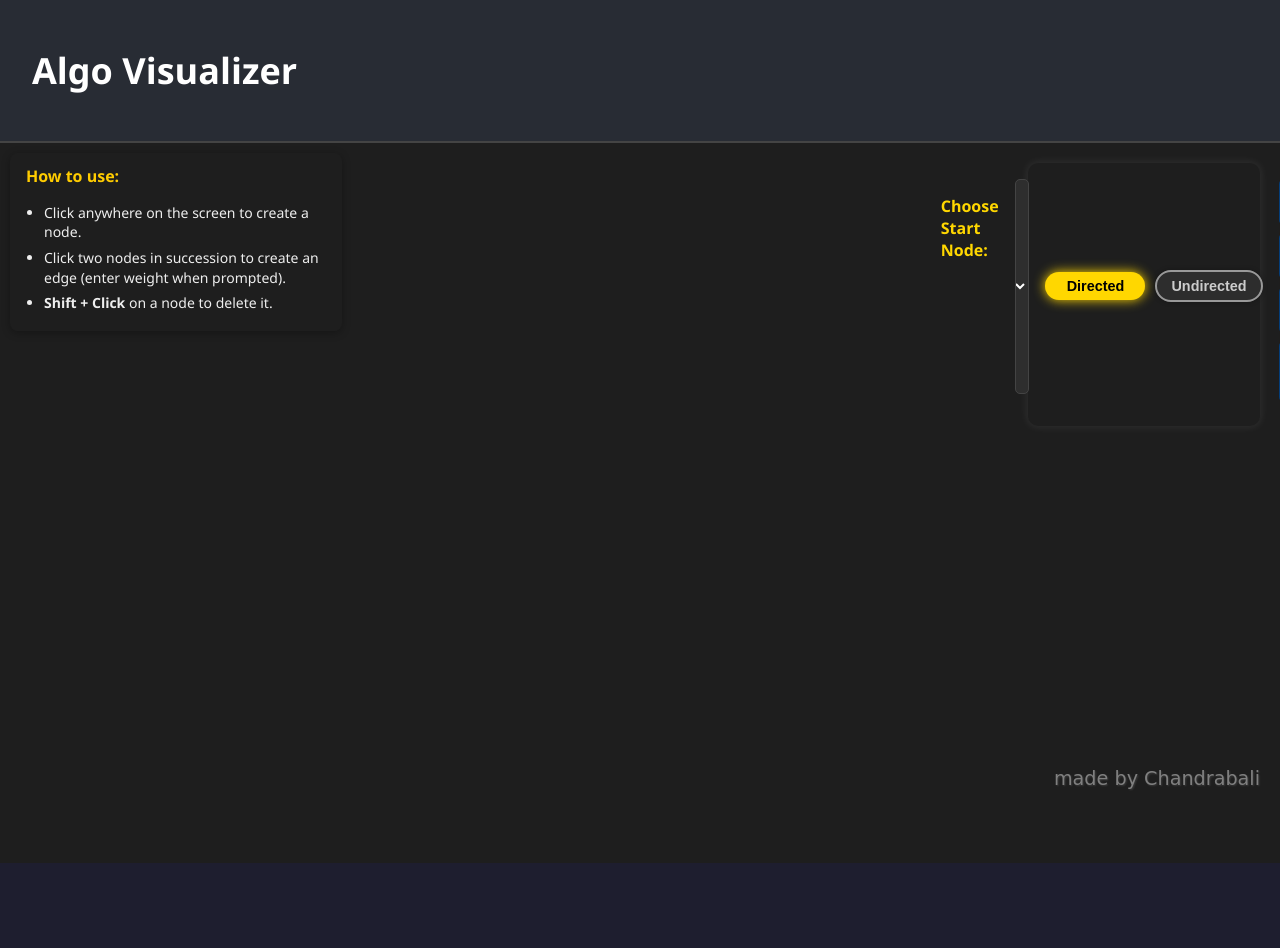
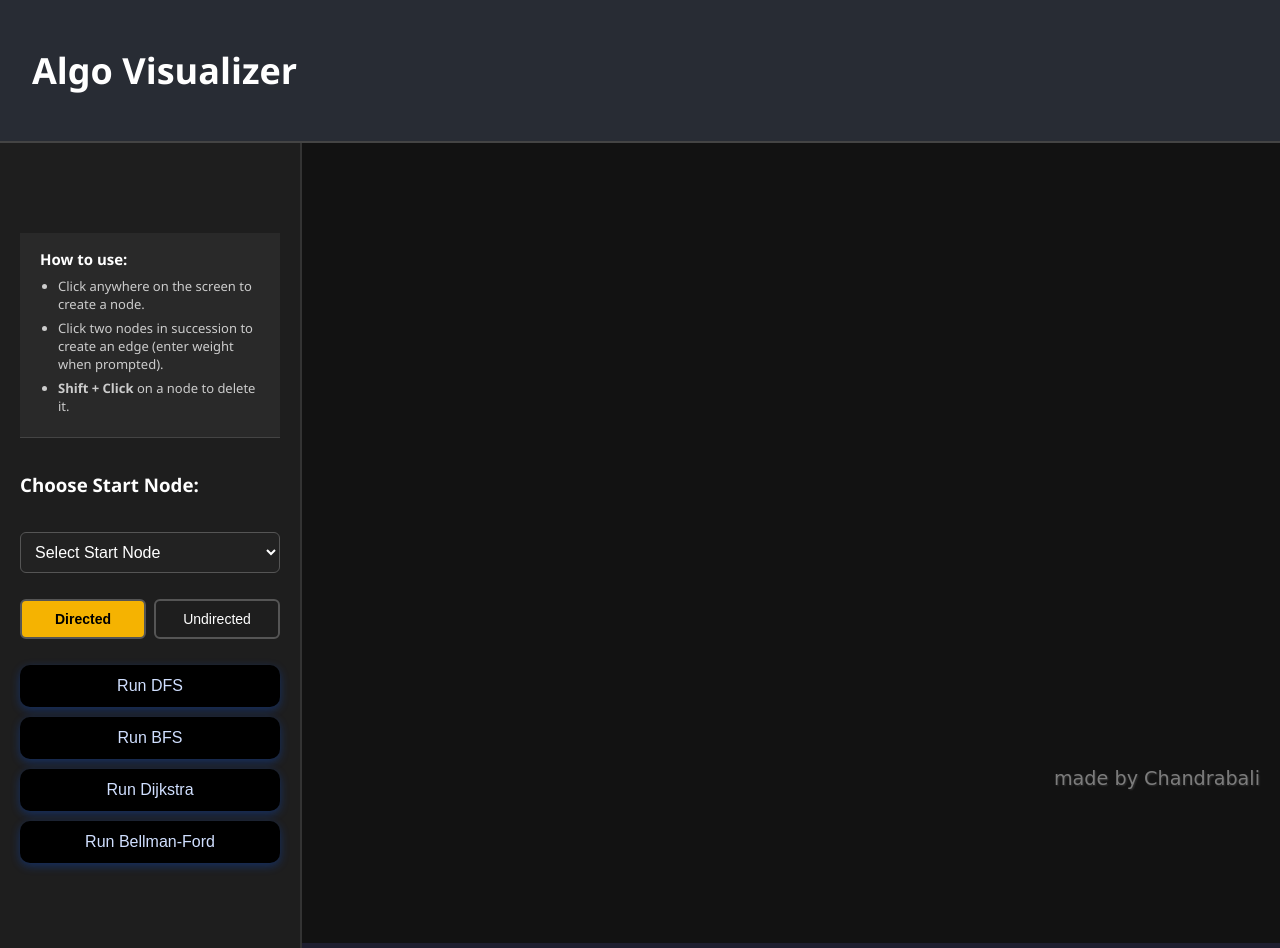
Before and after one commit to cb-04/Algo-visualizer, a React (Create React App) app: page /graph in a window 1280 px wide. Before the commit the page ends 863 px from the top, so only its background shows below. Built offline with nearby package versions, Linux system fonts and the light colour scheme.

Commit message:
Final Fixes

```diff
--- a/src/algorithms/dfs.js
+++ b/src/algorithms/dfs.js
@@ -1,4 +1,4 @@
-export default function dfs(nodes, edges, startId) {
+export default function dfs(nodes, edges, startId, isDirected = true) {
   const visited = [];
   const visitedSet = new Set();
 
@@ -9,7 +9,9 @@ export default function dfs(nodes, edges, startId) {
 
   edges.forEach(edge => {
     adjacencyList[edge.from].push(edge.to);
-    adjacencyList[edge.to].push(edge.from); // Make it undirected
+    if (!isDirected) {
+      adjacencyList[edge.to].push(edge.from); // Only add reverse if undirected
+    }
   });
 
   function dfsHelper(nodeId) {
--- a/src/algorithms/dijkstra.js
+++ b/src/algorithms/dijkstra.js
@@ -1,13 +1,14 @@
-export default function dijkstra(nodes, edges, startId) {
+export default function dijkstra(nodes, edges, startId, isDirected = true) {
   const distances = {};
   const visitedOrder = [];
   const visited = new Set();
 
+  // Initialize distances to infinity
   nodes.forEach(n => distances[n.id] = Infinity);
   distances[startId] = 0;
 
   while (visited.size < nodes.length) {
-    // Pick unvisited node with smallest distance
+    // Pick unvisited node with the smallest distance
     let currentNode = null;
     let smallestDistance = Infinity;
 
@@ -23,10 +24,13 @@ export default function dijkstra(nodes, edges, startId) {
     visitedOrder.push(currentNode);
     visited.add(currentNode);
 
-    // Update neighbors
+    // Update neighbors (respecting directed or undirected setting)
     for (let edge of edges) {
-      if (edge.from === currentNode) {
-        const neighbor = edge.to;
+      const isForward = edge.from === currentNode;
+      const isReverse = !isDirected && edge.to === currentNode;
+
+      if (isForward || isReverse) {
+        const neighbor = isForward ? edge.to : edge.from;
         const alt = distances[currentNode] + edge.weight;
         if (alt < distances[neighbor]) {
           distances[neighbor] = alt;
--- a/src/components/GraphVisualizer.jsx
+++ b/src/components/GraphVisualizer.jsx
@@ -59,21 +59,21 @@ export default function GraphVisualizer() {
   const runDFS = async () => {
     if (startNodeId === null) return alert('Please select a start node!');
     setVisitedNodes([]);
-    const order = dfs(nodes, edges, startNodeId);
+    const order = dfs(nodes, edges, startNodeId, isDirected);
     await animateTraversal(order);
   };
 
   const runBFS = async () => {
     if (startNodeId === null) return alert('Please select a start node!');
     setVisitedNodes([]);
-    const order = bfs(nodes, edges, startNodeId);
+    const order = bfs(nodes, edges, startNodeId, isDirected);
     await animateTraversal(order);
   };
 
   const runDijkstra = async () => {
     if (startNodeId === null) return alert('Please select a start node!');
     setVisitedNodes([]);
-    const { distances, visitedOrder } = dijkstra(nodes, edges, startNodeId);
+    const { distances, visitedOrder } = dijkstra(nodes, edges, startNodeId, isDirected);
     setDistances(distances);
     await animateTraversal(visitedOrder);
   };
@@ -81,7 +81,7 @@ export default function GraphVisualizer() {
   const runBellmanFord = async () => {
     if (startNodeId === null) return alert('Please select a start node!');
     setVisitedNodes([]);
-    const result = bellmanFord(nodes, edges, startNodeId);
+    const result = bellmanFord(nodes, edges, startNodeId, isDirected);
     if (result.hasNegativeCycle) {
       alert('Graph contains a negative weight cycle.');
     } else {
@@ -92,8 +92,16 @@ export default function GraphVisualizer() {
   };
 
   return (
-    <div className="graph-canvas" onClick={handleCanvasClick}>
+    <div className="graph-canvas">
       <div className="controls">
+        <div className="how-to">
+          <h3> How to use:</h3>
+          <ul>
+            <li> Click anywhere on the screen to create a node.</li>
+            <li> Click two nodes in succession to create an edge (enter weight when prompted).</li>
+            <li> <strong>Shift + Click</strong> on a node to delete it.</li>
+          </ul>
+        </div>
         <h3>Choose Start Node:</h3>
         <select value={startNodeId ?? ''} onChange={(e) => setStartNodeId(parseInt(e.target.value))}>
           <option value="">Select Start Node</option>
@@ -115,6 +123,7 @@ export default function GraphVisualizer() {
         </div>
       </div>
 
+      <div className="canvas-area" onClick={handleCanvasClick}>
         <svg className="graph-edges" style={{ position: 'absolute', top: 0, left: 0, width: '100%', height: '100%', pointerEvents: 'none', zIndex: 0 }}>
           <defs>
             <marker id="arrowhead" markerWidth="10" markerHeight="7" refX="10" refY="3.5" orient="auto" markerUnits="strokeWidth">
@@ -132,22 +141,19 @@ export default function GraphVisualizer() {
             const y2 = to.y + 15;
             const midX = (x1 + x2) / 2;
             const midY = (y1 + y2) / 2;
-          // Calculate direction
+
             const dx = x2 - x1;
             const dy = y2 - y1;
             const distance = Math.hypot(dx, dy);
-          const nodeRadius = 15; // Adjust based on node size
+            const nodeRadius = 15;
 
-          // Shorten end of line to stop before hitting the node
             const shortenRatio = (distance - nodeRadius) / distance;
             const shortenedX2 = x1 + dx * shortenRatio;
             const shortenedY2 = y1 + dy * shortenRatio;
 
-          // Similarly, if you want to shorten the start too (optional)
             const shortenStartRatio = nodeRadius / distance;
             const shortenedX1 = x1 + dx * shortenStartRatio;
             const shortenedY1 = y1 + dy * shortenStartRatio;
-
 
             return (
               <React.Fragment key={index}>
@@ -160,7 +166,6 @@ export default function GraphVisualizer() {
                   strokeWidth="2"
                   markerEnd={edge.directed ? 'url(#arrowhead)' : ''}
                 />
-
                 <text
                   x={midX}
                   y={midY - 5}
@@ -189,13 +194,6 @@ export default function GraphVisualizer() {
           </div>
         ))}
 
-      <div className="instructions">
-        <h3> How to use:</h3>
-        <ul>
-          <li> Click anywhere on the screen to create a node.</li>
-          <li> Click two nodes in succession to create an edge (enter weight when prompted).</li>
-          <li> <strong>Shift + Click</strong> on a node to delete it.</li>
-        </ul>
       </div>
     </div>
   );
--- a/src/styles/GraphVisualizer.css
+++ b/src/styles/GraphVisualizer.css
@@ -1,189 +1,145 @@
+/* GraphVisualizer.css */
+
 .graph-canvas {
-  width: 100%;
-  height: 90vh;
   position: relative;
-  background-color: #1e1e1e; /* Dark background */
+  height: 100vh;
+  display: flex;
+  background-color: #121212;
+  color: white;
+  font-family: 'Segoe UI', Tahoma, Geneva, Verdana, sans-serif;
+}
+
+.controls {
+  width: 260px;
+  background-color: #1e1e1e;
+  border-right: 2px solid #333;
+  display: flex;
+  flex-direction: column;
+  height: 100vh;
+  overflow-y: auto;
+  padding-top: 5px; /* 🟢 Adjust this */
+  padding-left: 20px;
+  padding-right: 20px;
+}
+
+
+
+.controls select {
+  padding: 10px;
+  font-size: 16px;
+  background-color: #222;
+  color: white;
+  border: 1px solid #555;
+  border-radius: 6px;
+}
+
+.edge-toggle-container {
+  display: flex;
+  justify-content: space-between;
+  gap: 8px;
+  margin-top: 10px;
+}
+
+.edge-toggle-button {
+  flex: 1;
+  padding: 10px;
+  font-size: 14px;
+  background-color: transparent;
+  border: 2px solid #555;
+  color: white;
+  border-radius: 6px;
+  cursor: pointer;
+  transition: 0.3s ease;
+}
+
+.edge-toggle-button.active {
+  background-color: #f5b301;
+  color: black;
+  font-weight: bold;
+}
+
+.algo-buttons {
+  display: flex;
+  flex-direction: column;
+  gap: 10px;
+  margin-top: 10px;
+}
+
+.algo-buttons button {
+  padding: 12px;
+  font-size: 16px;
+  background-color: black;
+  color: #d0dfff;
+  border: none;
+  border-radius: 10px;
+  cursor: pointer;
+  box-shadow: 0px 3px 10px rgba(0, 90, 255, 0.3);
+  transition: background 0.2s ease;
+}
+
+.algo-buttons button:hover {
+  background-color: #222;
+}
+
+.canvas-area {
+  flex: 1;
+  position: relative;
   overflow: hidden;
 }
 
-/* Node styling */
 .node {
   position: absolute;
   width: 30px;
   height: 30px;
+  background-color: #444;
+  color: white;
   border-radius: 50%;
-  background-color: #3498db; /* Blue nodes */
-  color: white;
-  font-weight: bold;
   text-align: center;
   line-height: 30px;
-  cursor: pointer;
-  z-index: 2;
+  font-weight: bold;
+  border: 2px solid white;
+  transition: background-color 0.3s ease;
 }
 
 .node.selected {
-  background-color: #e67e22; /* Highlight selected node in orange */
+  border-color: yellow;
 }
 
-/* Edge styling */
-.edge {
-  height: 2px;
-  background-color: #ecf0f1; /* Light edge line */
-  position: absolute;
-  transform-origin: 0 0;
-  z-index: 1;
+.node.visited {
+  background-color: #f5b301;
+  color: black;
 }
 
-/* Edge weight label */
-.weight-label {
-  position: absolute;
-  font-size: 14px;
-  font-weight: 600;
-  color: #ecf0f1; /* Light text for visibility */
-  transform: translate(-50%, -50%);
-  z-index: 3;
-  pointer-events: none;
+.distance-label {
+  font-size: 10px;
+  margin-top: 2px;
+  color: #ccc;
 }
 
-.instructions {
-  position: absolute;
-  top: 10px;
-  left: 10px;
-  padding: 12px 16px;
-  background-color: rgba(30, 30, 30, 0.8);
-  color: #eee;
-  border-radius: 8px;
-  font-size: 14px;
-  max-width: 300px;
-  z-index: 999;
-  box-shadow: 0 2px 8px rgba(0,0,0,0.3);
+.how-to {
+  padding: 16px 20px;
+  background-color: rgba(255, 255, 255, 0.05);
+  color: #ccc;
+  border-bottom: 1px solid #444;
 }
 
-.instructions h3 {
+.how-to h3 {
   margin-top: 0;
-  font-size: 16px;
-  color: #ffcc00;
+  margin-bottom: 8px;
+  font-size: 15px;
+  color: #fff;
 }
 
-.instructions ul {
+.how-to ul {
   padding-left: 18px;
   margin: 0;
 }
 
-.instructions li {
+.how-to li {
   margin-bottom: 6px;
-  line-height: 1.4;
+  font-size: 13px;
 }
 
-.controls {
-  position: absolute;
-  top: 20px;
-  right: 20px;
-  background-color: #1e1e1e;
-  padding: 1rem;
-  border-radius: 10px;
-  box-shadow: 0 0 10px rgba(255, 255, 255, 0.1);
-  color: #fff;
-  font-family: 'Segoe UI', sans-serif;
-  z-index: 10;
-  width: 200px;
+.canvas-area .instructions {
+  display: none;
 }
-
-.controls h3 {
-  margin-bottom: 0.5rem;
-  font-size: 1rem;
-  font-weight: 600;
-  color: #ffd700;
-}
-
-.controls select {
-  width: 100%;
-  padding: 0.4rem;
-  margin-bottom: 1rem;
-  background-color: #2e2e2e;
-  color: #fff;
-  border: 1px solid #444;
-  border-radius: 5px;
-}
-
-.algo-buttons button {
-  width: 100%;
-  margin-bottom: 0.5rem;
-  padding: 0.5rem;
-  background-color: #043d79;
-  color: white;
-  border: none;
-  border-radius: 5px;
-  font-weight: 500;
-  cursor: pointer;
-  transition: background-color 0.3s ease;
-}
-
-.algo-buttons button:hover {
-  background-color: #0056b3;
-}
-
-.node.visited {
-  background-color: orange;
-  border: 2px solid red;
-  transition: background-color 0.3s ease, border 0.3s ease;
-}
-
-.edge {
-  height: 2px;
-  background-color: white;
-  position: absolute;
-  transform-origin: 0 0;
-  z-index: 1;
-}
-
-.edge.directed {
-  background-color: white; /* Same thickness and color */
-}
-
-.arrowhead {
-  position: absolute;
-  right: -8px;
-  top: 50%;
-  transform: translateY(-50%);
-  width: 0;
-  height: 0;
-  border-top: 5px solid transparent;
-  border-bottom: 5px solid transparent;
-  border-left: 10px solid white;
-  z-index: 2;
-}
-
-
-.edge-toggle-container {
-  display: flex;
-  justify-content: center;
-  align-items: center;
-  gap: 10px;
-  margin-bottom: 16px;
-}
-
-.edge-toggle-button {
-  padding: 6px 14px;
-  font-size: 0.9rem;
-  font-weight: 600;
-  border: none;
-  border-radius: 20px;
-  cursor: pointer;
-  transition: all 0.2s ease-in-out;
-  box-shadow: 0 0 5px rgba(0, 0, 0, 0.3);
-  min-width: 100px;
-  text-align: center;
-}
-
-.edge-toggle-button.active {
-  background-color: #FFD700;
-  color: black;
-  box-shadow: 0 0 12px #FFD700;
-}
-
-.edge-toggle-button:not(.active) {
-  background-color: #2d2d2d;
-  color: #ccc;
-  border: 2px solid #999;
-}
--- a/src/styles/Home.css
+++ b/src/styles/Home.css
@@ -29,9 +29,9 @@
 }
 
 .sorting {
-  border-left: 6px solid #f39c12;
+  border-left: 6px solid #3498db;
 }
 
 .graph {
-  border-left: 6px solid #3498db;
+  border-left: 6px solid #f39c12;
 }
```
Also changed, not shown: src/algorithms/bellmanFord.js (+14 -3 lines), src/algorithms/bfs.js (+5 -2 lines). Lines whose indentation alone changed are shown as unchanged.
